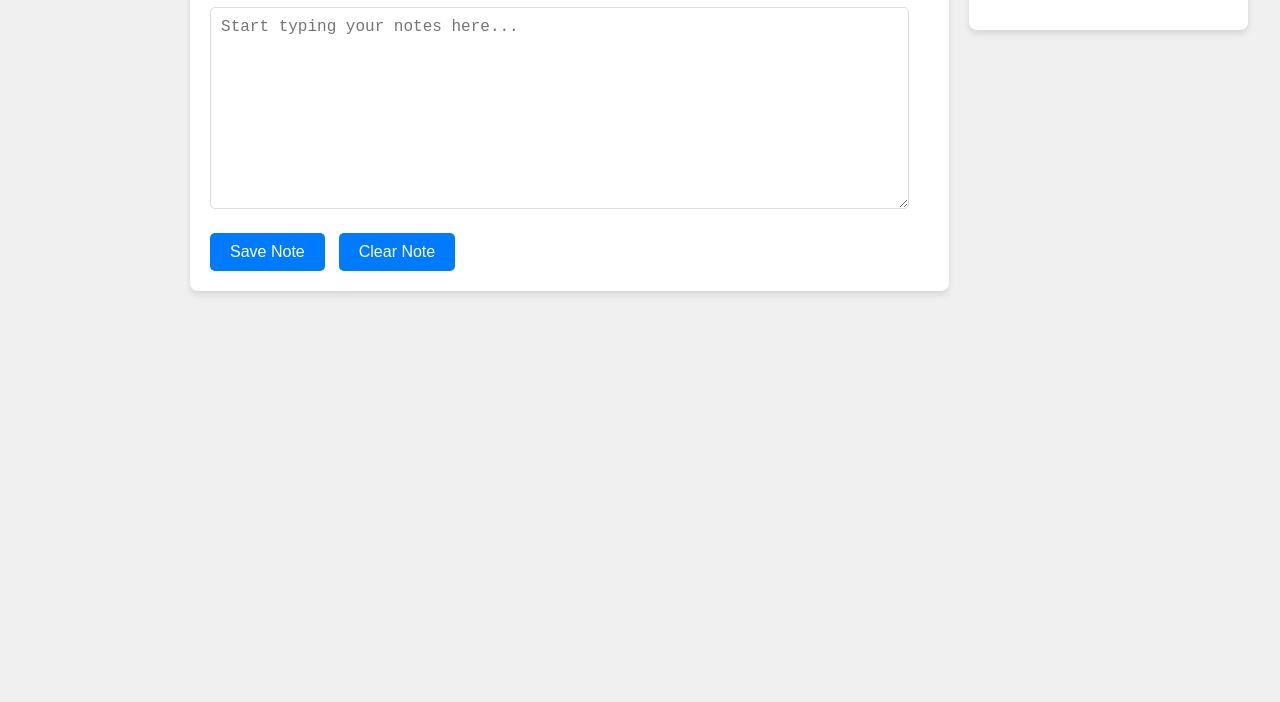
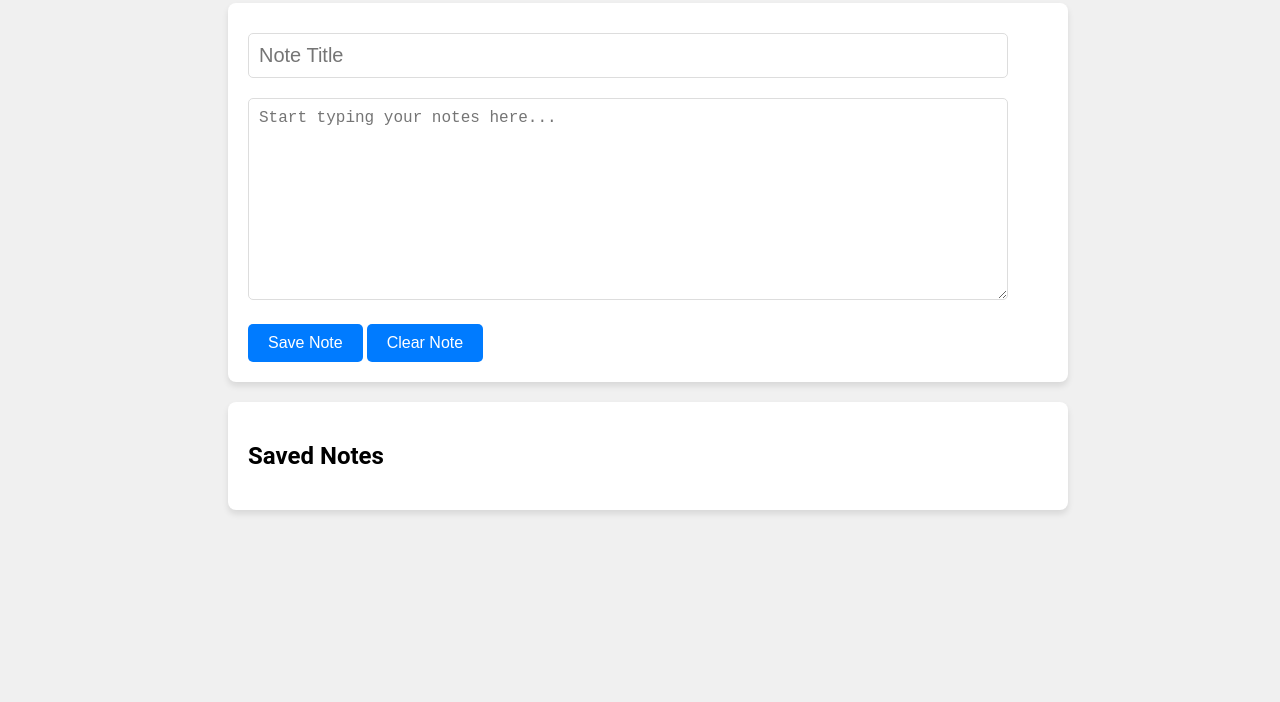
Before and after one commit to dontmindme250/notepad, a plain HTML site: page notepad/index.html in a window 1280 px wide. Shown: the part 106-808 px from the top of the page. Drawn offline with Linux system fonts and the light colour scheme.

Commit message:
changed the title position

```diff
--- a/notepad/style.css
+++ b/notepad/style.css
@@ -7,30 +7,31 @@ body, html {
 
 .container {
 	display: flex;
-	flex-direction: row;
-	justify-content: center;
-	align-items: flex-start;
-	gap: 20px;
-	max-width: 1200px;
+	flex-direction: column;
+	align-items: center;
 	margin: 0 auto;
-	padding: 20px;
+	padding: 20px 0;
+	max-width: 800px;
 }
 
-.note-entry, .saved-notes {
+.note-entry {
 	background: white;
 	border-radius: 8px;
 	box-shadow: 0 4px 6px rgba(0,0,0,0.1);
 	padding: 20px;
+	width: 100%;
 }
 
-.note-entry {
-	flex: 3;
+.note-entry header h1 {
+	margin-bottom: 20px;
+	text-align: center;
+	font-size: 24px;
 }
 
 #noteTitle, #noteArea {
-	width: calc(100% - 20px);
+	width: calc(100% - 40px);
 	padding: 10px;
-	margin-bottom: 10px;
+	margin: 10px 0;
 	border: solid 1px #ddd;
 	border-radius: 5px;
 	box-sizing: border-box;
@@ -38,7 +39,6 @@ body, html {
 
 #noteTitle {
 	font-size: 20px;
-	margin-top: 10px;
 }
 
 #noteArea {
@@ -53,7 +53,6 @@ button {
 	cursor: pointer;
 	font-size: 16px;
 	margin-top: 10px;
-	margin-right: 10px;
 	background-color: #007bff;
 	color: white;
 	transition: background-color 0.3s;
@@ -64,7 +63,12 @@ button:hover {
 }
 
 .saved-notes {
-	flex: 1;
+	background: white;
+	border-radius: 8px;
+	box-shadow: 0 4px 6px rgba(0,0,0,0.1);
+	padding: 20px;
+	width: 100%;
+	margin-top: 20px;
 	overflow-y: auto;
 	max-height: 600px;
 }
```
